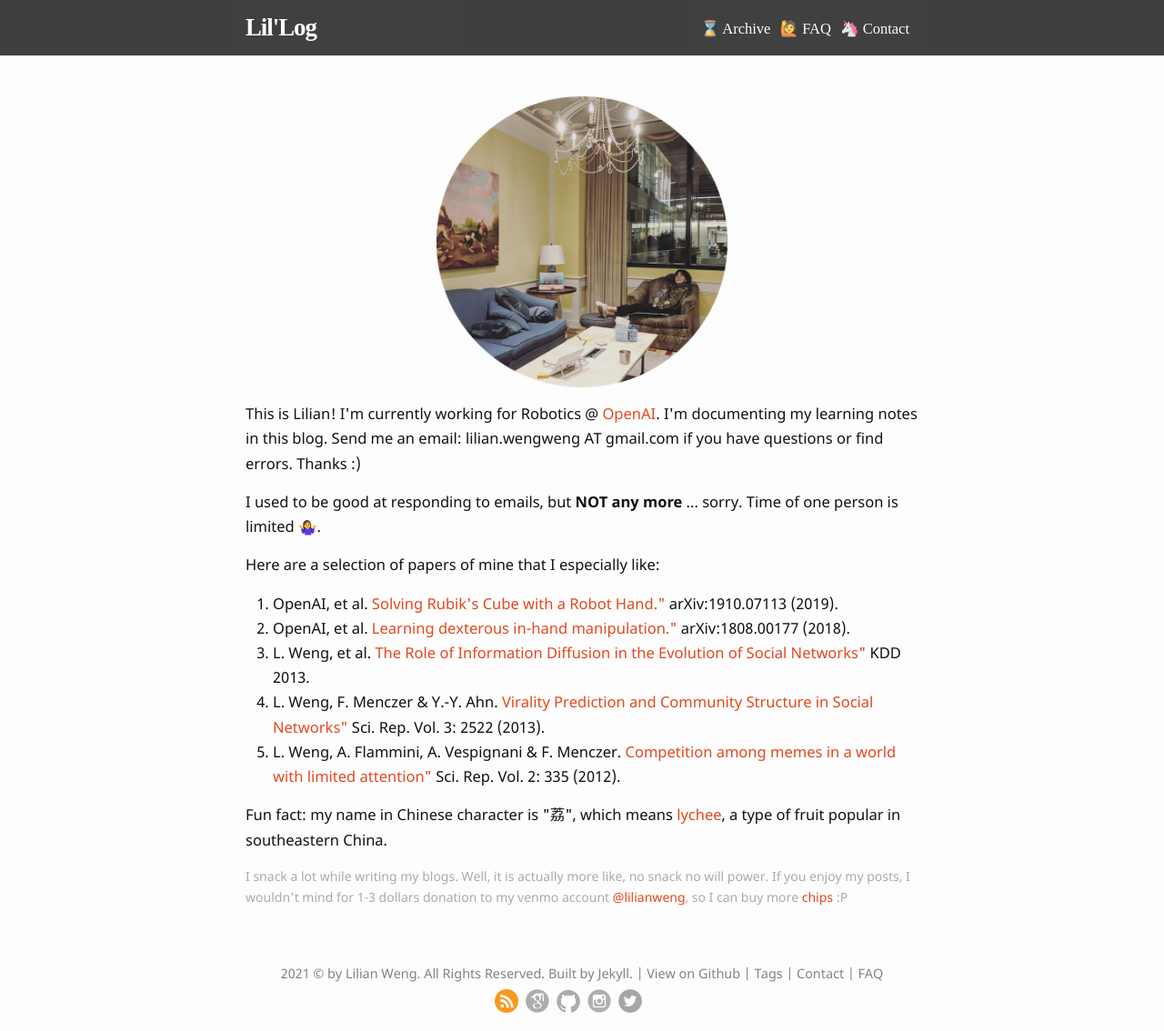
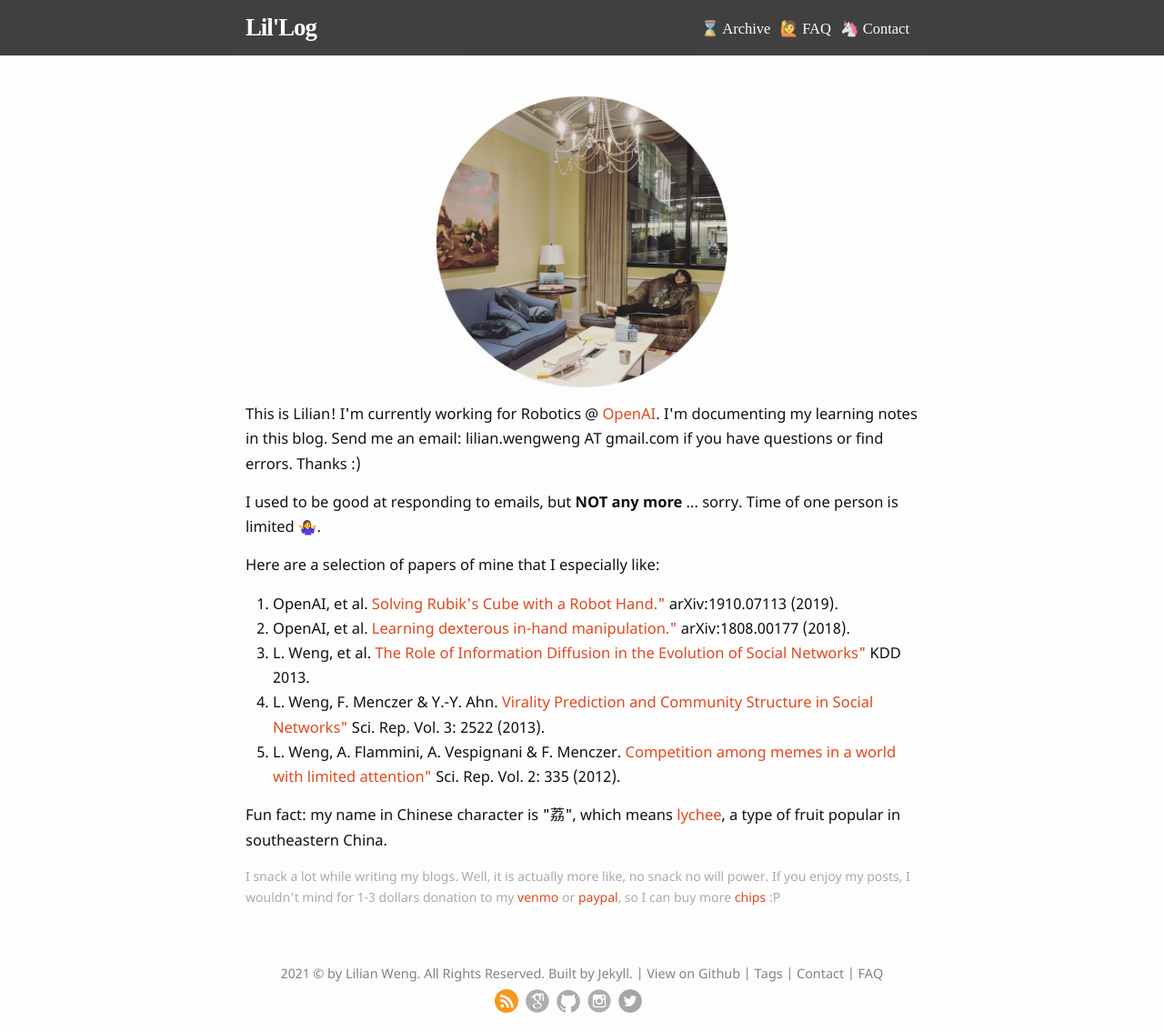
Before and after one commit to lilianweng/lil-log, a Jekyll site: the page built from contact.html, in a window 1280 px wide. Shown: the whole page at 91% size. Built offline with Jekyll 4.4.1, drawn with Linux system fonts in a browser that asks for light colours; some web fonts are replaced.

Commit message:
add paypal link

```diff
--- a/FAQ.html
+++ b/FAQ.html
@@ -40,6 +40,6 @@ layout: default
     </div>
 
 
-	<p style="color: #aaaaaa; font-size: 85%;">I snack a lot while writing my blogs. Well, it is actually more like, no snack no will power. If you enjoy my posts, I wouldn't mind for 1-3 dollars donation to my venmo account <a href="https://venmo.com/lilianweng" target="_blank">@lilianweng</a>, so I can buy more <a href="https://www.instagram.com/p/CAd9qnMD4Ps/" target="_blank">chips</a> :P</p>
+	<p style="color: #aaaaaa; font-size: 85%;">I snack a lot while writing my blogs. Well, it is actually more like, no snack no will power. If you enjoy my posts, I wouldn't mind for 1-3 dollars donation to my <a href="https://venmo.com/lilianweng" target="_blank">venmo</a> or <a href="https://paypal.me/LilianWeng" target="_blank">paypal</a>, so I can buy more <a href="https://www.instagram.com/p/CAd9qnMD4Ps/" target="_blank">chips</a> :P</p>
 
 </div>
--- a/contact.html
+++ b/contact.html
@@ -23,5 +23,5 @@ layout: default
 
 	<p>Fun fact: my name in Chinese character is "荔", which means <a href="https://en.wikipedia.org/wiki/Lychee" target="_blank">lychee</a>, a type of fruit popular in southeastern China.</p>
 
-	<p style="color: #aaaaaa; font-size: 85%;">I snack a lot while writing my blogs. Well, it is actually more like, no snack no will power. If you enjoy my posts, I wouldn't mind for 1-3 dollars donation to my venmo account <a href="https://venmo.com/lilianweng" target="_blank">@lilianweng</a>, so I can buy more <a href="https://www.instagram.com/p/CAd9qnMD4Ps/" target="_blank">chips</a> :P</p>
+	<p style="color: #aaaaaa; font-size: 85%;">I snack a lot while writing my blogs. Well, it is actually more like, no snack no will power. If you enjoy my posts, I wouldn't mind for 1-3 dollars donation to my <a href="https://venmo.com/lilianweng" target="_blank">venmo</a> or <a href="https://paypal.me/LilianWeng" target="_blank">paypal</a>, so I can buy more <a href="https://www.instagram.com/p/CAd9qnMD4Ps/" target="_blank">chips</a> :P</p>
 </div>
```
